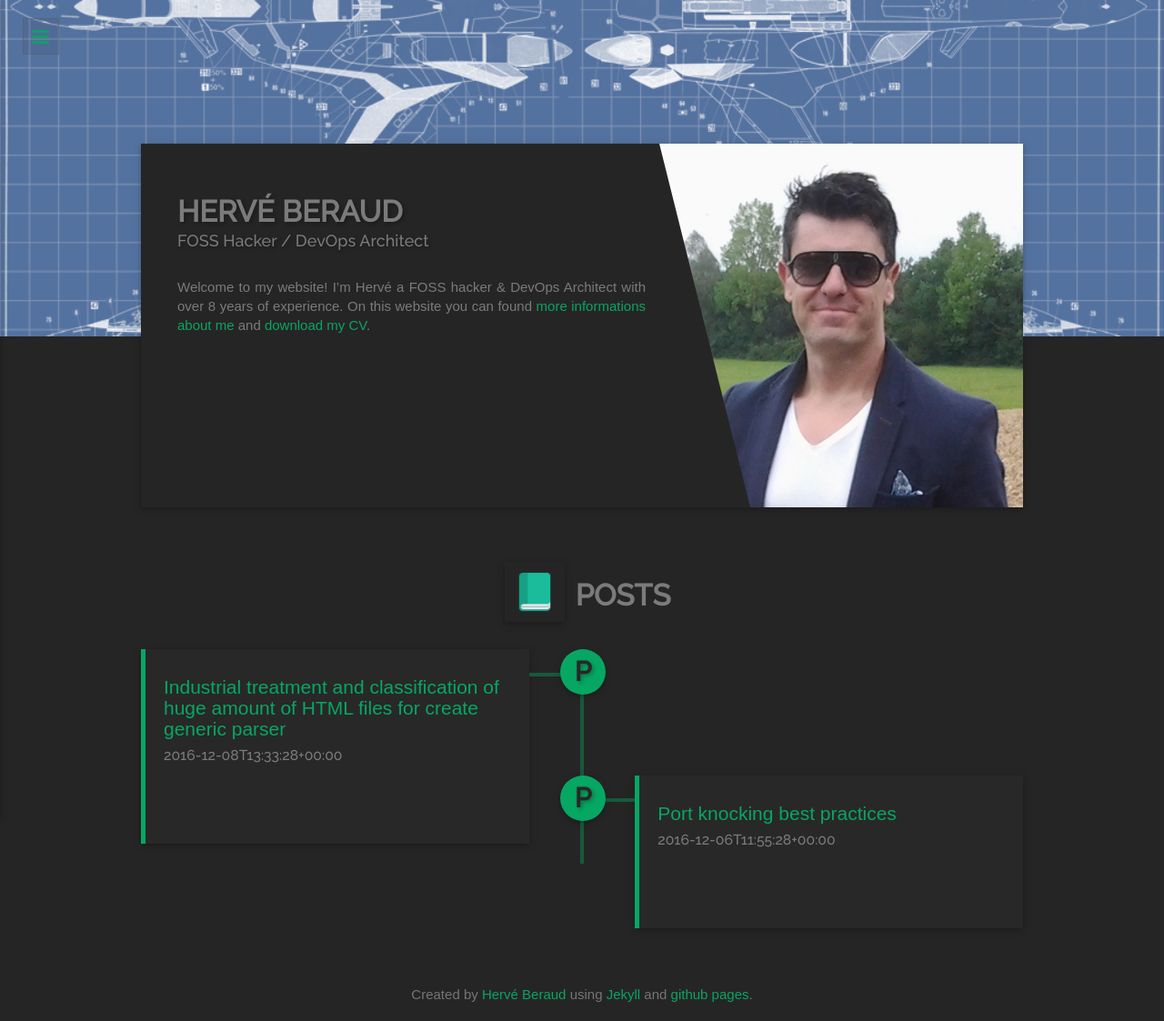
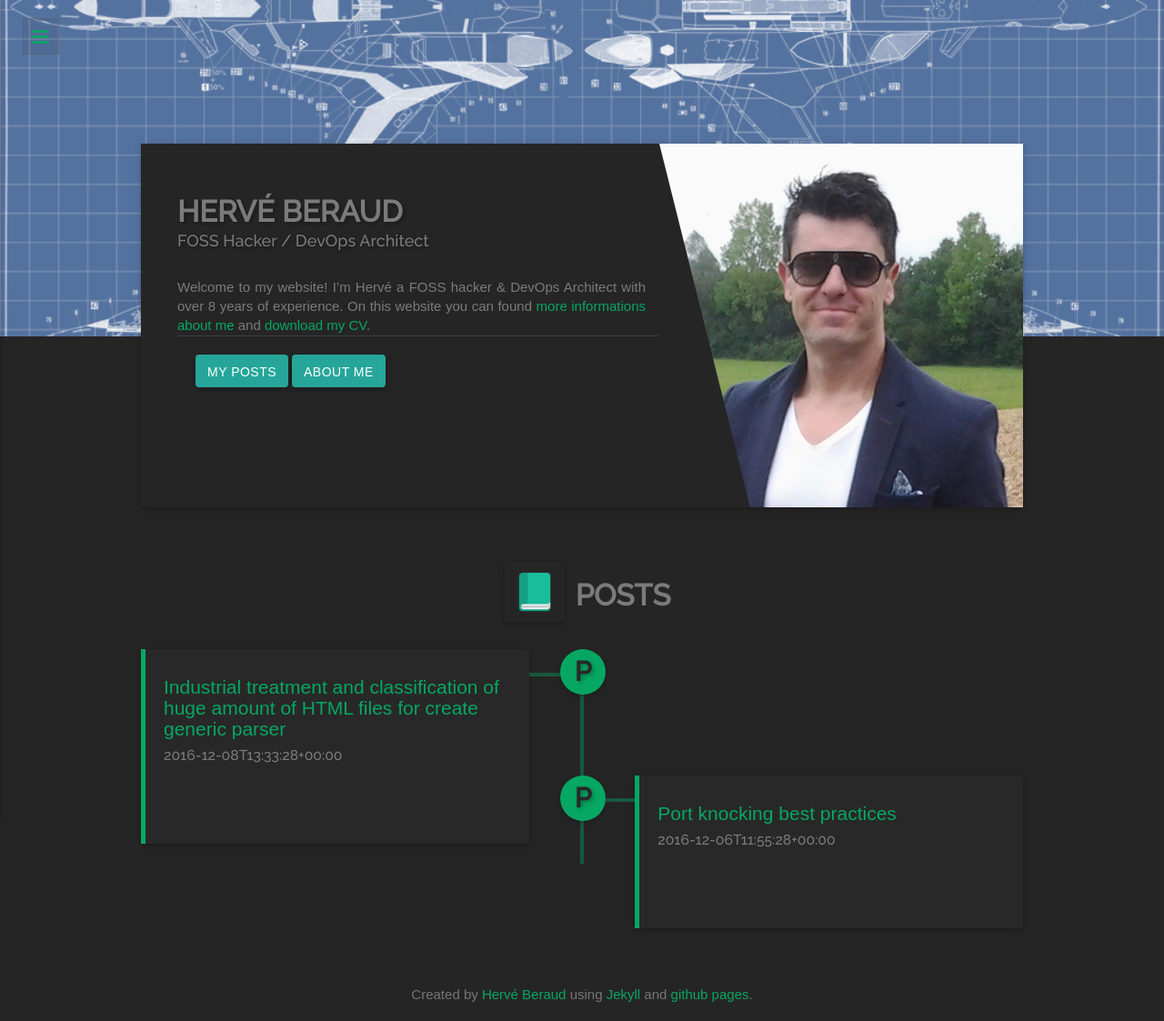
Before and after one commit to 4383/4383.github.io, a Jekyll site: the page built from index.html, in a window 1280 px wide. Shown: the whole page at 91% size. Built offline with Jekyll 4.4.1, drawn with Linux system fonts in a browser that asks for light colours; nearby versions of some CDN libraries; some web fonts are replaced.

Commit message:
Navigation buttons

```diff
--- a/_layouts/index.html
+++ b/_layouts/index.html
@@ -43,6 +43,14 @@
                                 and <a href="https://github.com/4383/english-curriculum-vitae/raw/master/cv.pdf">download my CV</a>.
                             </p>
                         </div>
+                        <div id="about-btn" class="card-action">
+                            <div class="about-btn">
+                                <!-- DOWNLOAD CV BUTTON -->
+                                <a href="/#posts" class="btn waves-effect">My Posts</a>
+                                <!-- CONTACT BUTTON -->
+                                <a href="/about.html" class="btn waves-effect">About Me</a>
+                        </div>
+                         </div>
                     </div>
                 </div>
             </div>
@@ -53,7 +61,7 @@
 <!--==========================================
         Posts
 ===========================================-->
-<section id="education" class="section">
+<section id="posts" class="section">
     <div class="container">
         <!-- SECTION TITLE -->
         <div class="section-title">
```
